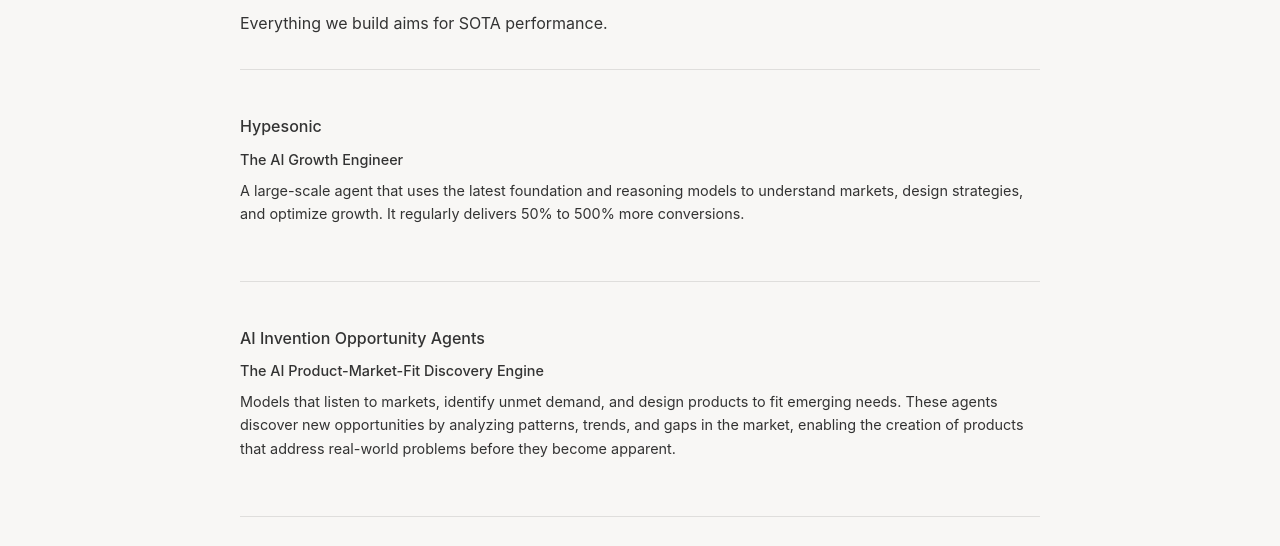
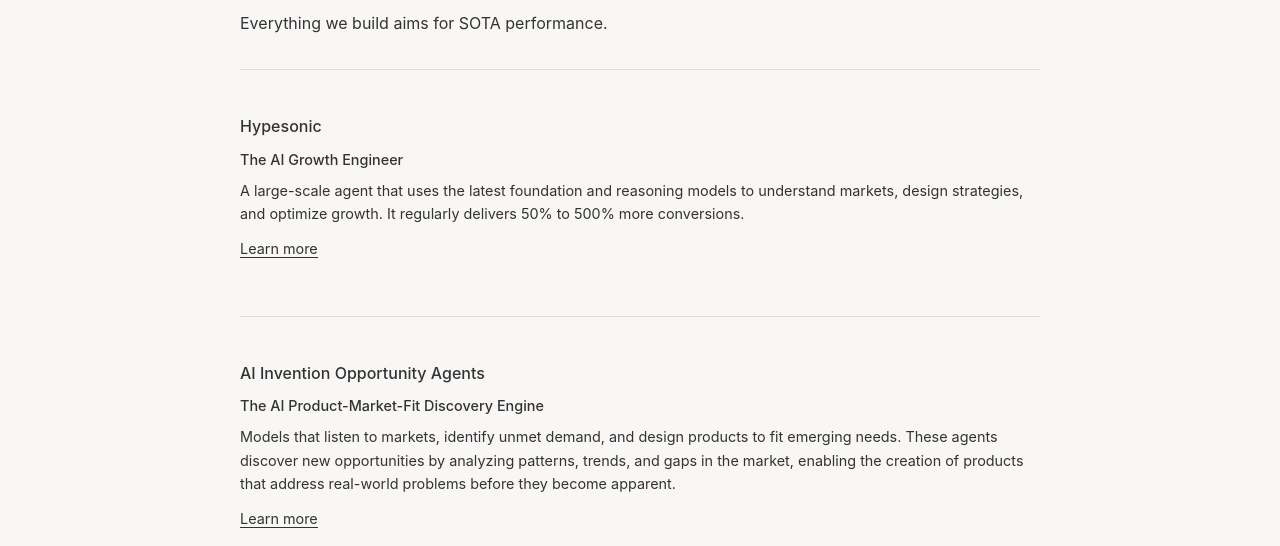
Before and after one commit to quanderco/simple-landing, a plain HTML site: page products.html in a window 1280 px wide. Shown: the part 251-797 px from the top of the page. Drawn offline with Linux system fonts and the light colour scheme.

Commit message:
simple essays

```diff
--- a/products.html
+++ b/products.html
@@ -51,6 +51,17 @@
             margin-bottom: 0.75rem;
         }
 
+        .product-description a {
+            color: #333333;
+            text-decoration: none;
+            border-bottom: 1px solid #333333;
+            transition: opacity 0.2s;
+        }
+
+        .product-description a:hover {
+            opacity: 0.7;
+        }
+
         @media (max-width: 768px) {
             .products-title {
                 font-size: 2rem;
@@ -88,6 +99,7 @@
                 <h2 class="product-title">Hypesonic</h2>
                 <p class="product-subtitle">The AI Growth Engineer</p>
                 <p class="product-description">A large-scale agent that uses the latest foundation and reasoning models to understand markets, design strategies, and optimize growth. It regularly delivers 50% to 500% more conversions.</p>
+                <p class="product-description"><a href="essay-hypesonic-growth.html">Learn more</a></p>
             </div>
 
             <hr class="section-divider">
@@ -96,6 +108,7 @@
                 <h2 class="product-title">AI Invention Opportunity Agents</h2>
                 <p class="product-subtitle">The AI Product-Market-Fit Discovery Engine</p>
                 <p class="product-description">Models that listen to markets, identify unmet demand, and design products to fit emerging needs. These agents discover new opportunities by analyzing patterns, trends, and gaps in the market, enabling the creation of products that address real-world problems before they become apparent.</p>
+                <p class="product-description"><a href="essay-opportunity-agents.html">Learn more</a></p>
             </div>
 
             <hr class="section-divider">
@@ -104,6 +117,7 @@
                 <h2 class="product-title">Agent of Technical Creation</h2>
                 <p class="product-subtitle">The AI CTO</p>
                 <p class="product-description">AI that collaborates with manufacturers, developers, and designers to build, iterate, and ship products autonomously, linking digital and physical creation through data, feedback, and reasoning. This agent transforms ideas into reality by managing the entire lifecycle of product development, by working hand-in-hand with experts and orchestrating calls to real people.</p>
+                <p class="product-description"><a href="essay-technology-orchestrator.html">Learn more</a></p>
             </div>
         </div>
     </main>
```
